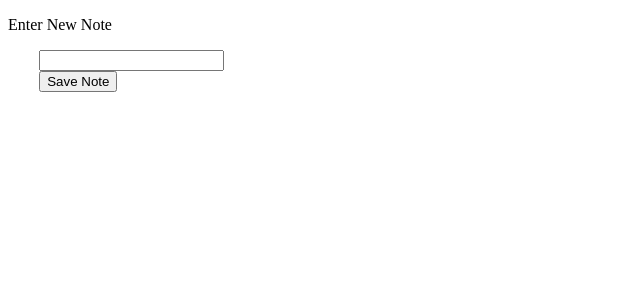
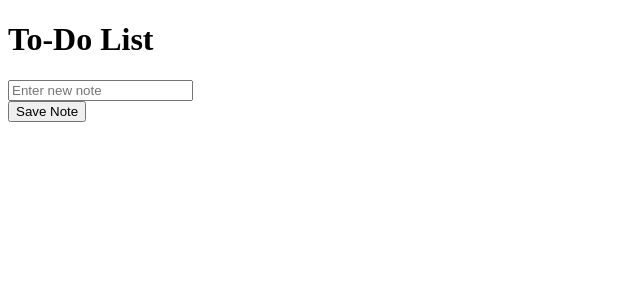
Before and after one commit to Chillingfire/angular-notepad, an Angular app: page / in a window 1280 px wide. Shown: the top 300 px of the page, without its empty margins (0-640 px from the left). Built offline with nearby package versions, Linux system fonts and the light colour scheme.

Commit message:
Added clearing text and such

```diff
--- a/src/app/app.module.ts
+++ b/src/app/app.module.ts
@@ -1,5 +1,6 @@
 import { NgModule } from '@angular/core';
 import { BrowserModule } from '@angular/platform-browser';
+import { FormsModule } from '@angular/forms';
 
 import { AppRoutingModule } from './app-routing.module';
 import { AppComponent } from './app.component';
@@ -12,7 +13,8 @@ import { TasksComponent } from './tasks/tasks.component';
   ],
   imports: [
     BrowserModule,
-    AppRoutingModule
+    AppRoutingModule,
+    FormsModule
   ],
   providers: [],
   bootstrap: [AppComponent]
--- a/src/app/tasks/tasks.component.html
+++ b/src/app/tasks/tasks.component.html
@@ -1,8 +1,16 @@
-<p class="title">Enter New Note</p>
-<pre>
-    <input type = "Text" #taskInput>
-    <button type = "Submit" (click)="addTask(taskInput.value)">Save Note</button>
-</pre>
+<h1 class="title">To-Do List</h1>
+
+<form>
+    <input
+        type="text"
+        name="taskInput"
+        placeholder="Enter new note"
+        class="taskInputText"
+        [(ngModel)]="taskInput"
+        (keyup.enter)="addTask()"
+    />
+</form>
+<button type = "Submit" (click)="addTask()">Save Note</button>
 
 <div class = "task" *ngFor="let task of tasks; let i = index;">
     <input class = "check" type="checkbox" (click)="completeTask(i)">
--- a/src/app/tasks/tasks.component.ts
+++ b/src/app/tasks/tasks.component.ts
@@ -1,5 +1,6 @@
-import { Component } from '@angular/core';
+import { Component, NgModule } from '@angular/core';
 import { Task } from './task';
+import { FormsModule } from '@angular/forms';
 
 @Component({
   selector: 'app-tasks',
@@ -9,12 +10,15 @@ import { Task } from './task';
 export class TasksComponent {
   tasks: Task[] = [];
   taskCount: number = 1;
-  taskInput = " ";
+  taskInput:string = "";
 
-  addTask(taskText:string) {
-    console.log("Added task" + taskText);
-    this.tasks.push({"text": taskText, "completed" : false, "id" : this.taskCount});
-    this.taskCount++;
+  addTask() {
+    if (this.taskInput.length > 0) {
+      console.log("Added task" + this.taskInput);
+      this.tasks.push({"text": this.taskInput, "completed" : false, "id" : this.taskCount});
+      this.taskCount++;
+      this.taskInput = "";
+    }
   }
 
   completeTask(id:number) {
```
